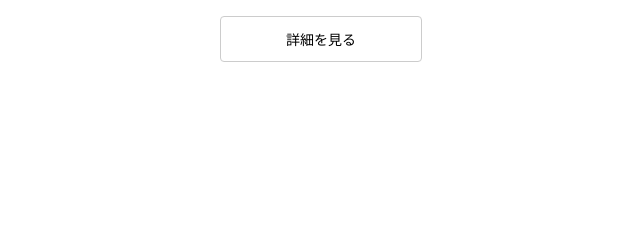
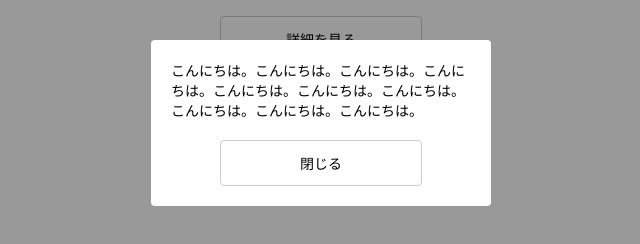
Before and after one commit to ikeda-maru/Modal_Window, a plain HTML site: page index.html in a window 1280 px wide. Both pictures are taken after a click on the element "詳細を見る". Shown: the whole page, without its empty margins (319-959 px from the left). Drawn offline with Linux system fonts and the light colour scheme.

Commit message:
complete modal_window

```diff
--- a/css/styles.css
+++ b/css/styles.css
@@ -19,6 +19,7 @@ body {
   bottom: 0;
   right: 0;
   left: 0;
+  z-index: 1;
 }
 
 #modal {
@@ -31,6 +32,8 @@ body {
   left: 0;
   right: 0;
   margin: 0 auto;
+  transition: transform 0.4s;
+  z-index: 2;
 }
 
 #modal > p {
--- a/index.html
+++ b/index.html
@@ -6,17 +6,20 @@
   <link rel="stylesheet" href="css/styles.css">
 </head>
 <body>
+  <section id="modal" class="hidden">
+    <p>こんにちは。こんにちは。こんにちは。こんにちは。こんにちは。こんにちは。こんにちは。こんにちは。こんにちは。こんにちは。</p>
+    <div id="close">
+      閉じる
+    </div>
+  </section>
+
   <div id="open">
     詳細を見る
   </div>
 
   <div id="mask" class="hidden"></div>
 
-  <section id="modal" class="hidden">
-    <p>こんにちは。こんにちは。こんにちは。こんにちは。こんにちは。こんにちは。こんにちは。こんにちは。こんにちは。こんにちは。</p>
-    <div id="close">
-      閉じる
-    </div>
-  </section>
+
+  <script src="js/main.js"></script>
 </body>
 </html>
--- /dev/null
+++ b/js/main.js
@@ -0,0 +1,22 @@
+'use strict';
+
+{
+  const open  = document.getElementById('open');
+  const close = document.getElementById('close');
+  const modal = document.getElementById('modal');
+  const mask  = document.getElementById('mask');
+
+  open.addEventListener('click', () => {
+    modal.classList.remove('hidden');
+    mask.classList.remove('hidden');
+  });
+
+  close.addEventListener('click', () => {
+    modal.classList.add('hidden');
+    mask.classList.add('hidden');
+  });
+
+  mask.addEventListener('click', () => {
+    close.click();
+  });
+}
```
